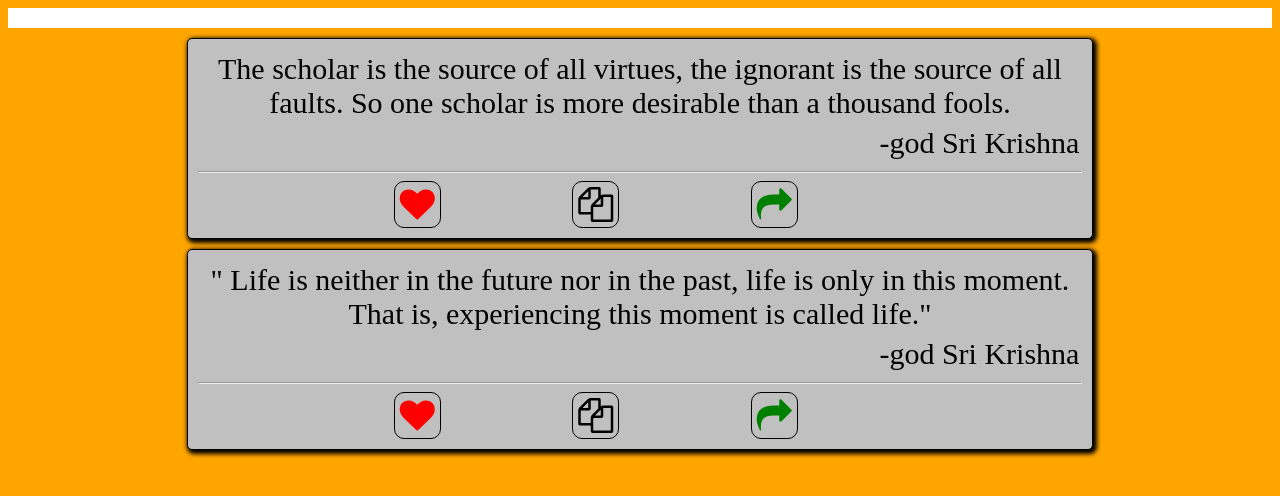
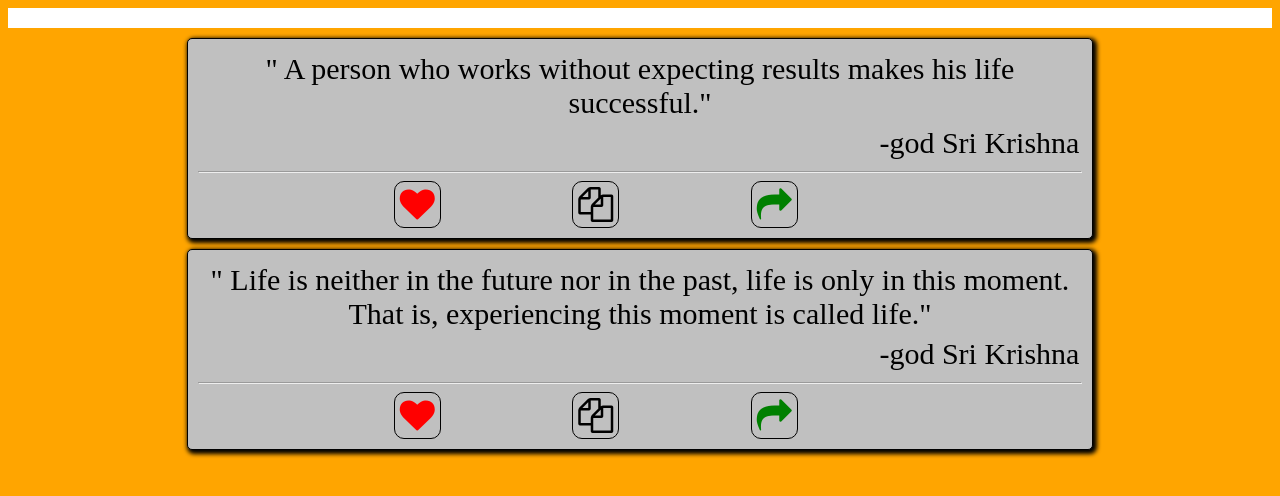
Before and after one commit to Sparrow-gif/Web-Application, a plain HTML site: page Krishna.html in a window 1280 px wide. Drawn offline with Linux system fonts and the light colour scheme.

Commit message:
Update Krishna.html

```diff
--- a/Krishna.html
+++ b/Krishna.html
@@ -117,9 +117,9 @@ function googleTranslateElementInit() {
 
   <div class="container">  <!---------01------->
 
-        <p> The scholar is the source of all virtues, the ignorant is the source of all faults.
+        <p>" A person who works without expecting results makes his life successful."
 
-So one scholar is more desirable than a thousand fools. </p>
+       </p>
 
         <p id="demo"style="text-align:right;">-god Sri Krishna</p>
 
```
